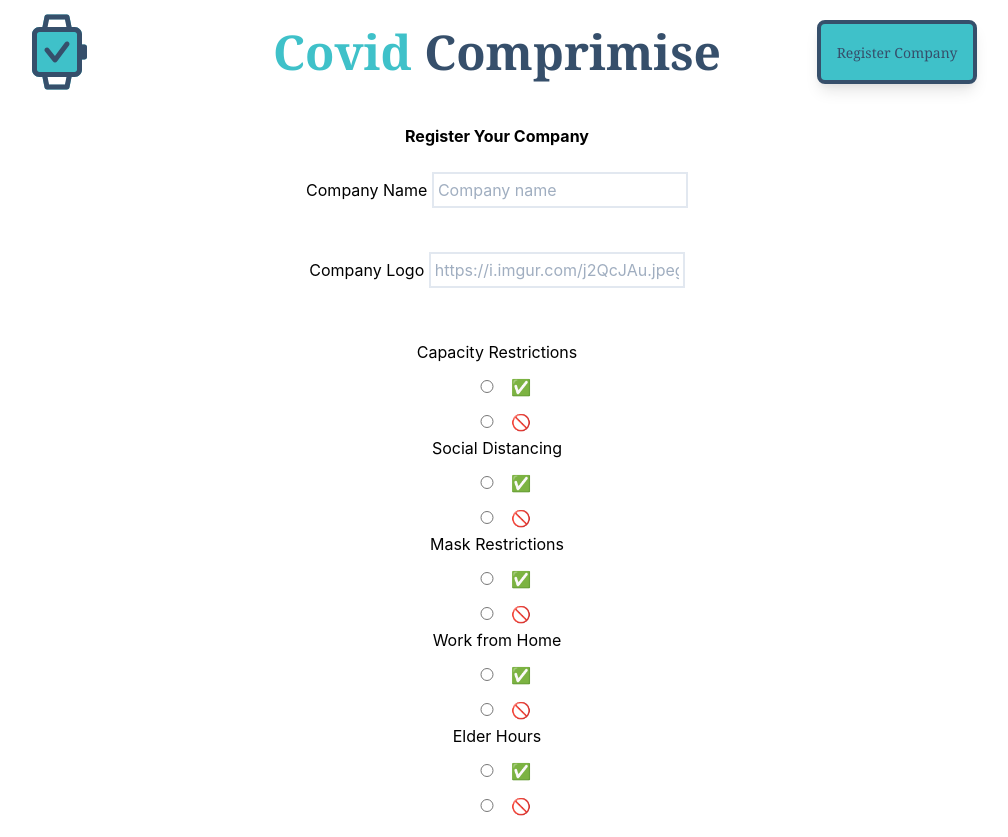
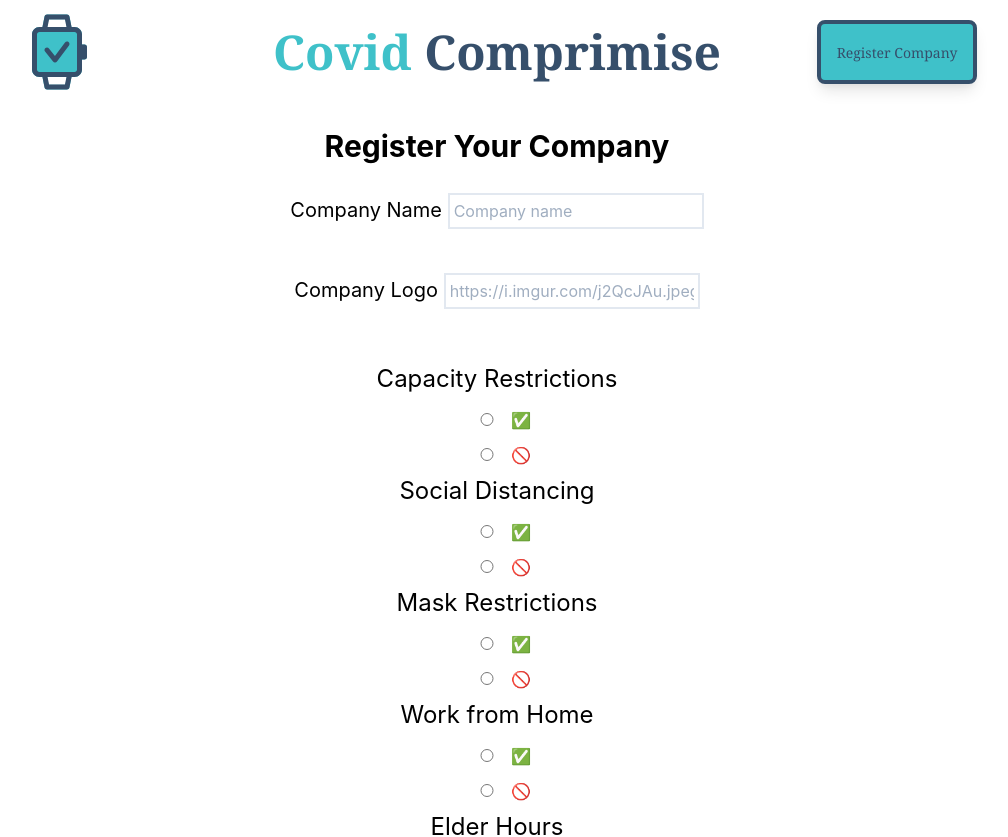
Before and after one commit to Auth0-Covid-Solutions-Hackathon/covid-solutions-fe, a React (Create React App) app: page /register in a window 1280 px wide. Shown: the top 837 px of the page, without its empty margins (143-1151 px from the left). Built offline with nearby package versions, Linux system fonts and the light colour scheme.

Commit message:
style chagnes

```diff
--- a/src/components/register-page.js
+++ b/src/components/register-page.js
@@ -48,22 +48,22 @@ const Register = (props) => {
     return (
             <div class="h-screen">
                 <div class="flex mt-8 justify-center font-bold">
-                    <h1>Register Your Company</h1>
+                    <h1 class="text-md lg:text-3xl">Register Your Company</h1>
                 </div>
 
                 <form class="flex-col lg:flex-wrap  ml-10 mr-10 h-64 mt-4" onSubmit={onSubmit}>
                     <div class="flex-wrap h-20 w-full justify-center items-center">
-                        <label class="w-full">Company Name </label>
+                        <label class="w-full text-xl">Company Name </label>
                         <input class="w-full lg:w-64 border-2 p-1 border-gray-300 mt-2" type='text' name='name' placeholder='Company name' onChange={handleChange} value={company.name} required />
                     </div>
                     <div class="flex-wrap h-20 w-full justify-center items-center">
-                        <label class="w-full">Company Logo </label>
+                        <label class="w-full text-xl">Company Logo </label>
                         <input class="w-full lg:w-64 border-2 p-1 border-gray-300 mt-2" type='text' name='image' placeholder='https://i.imgur.com/j2QcJAu.jpeg' onChange={handleChange} value={company.image} />
                     </div>
                     <div class="flex-col h-20 w-full justify-center items-center mt-4">
-                        <label class="flex justify-center sw-full">Capacity Restrictions</label>
+                        <label class="flex justify-center sw-full text-lg lg:text-2xl">Capacity Restrictions</label>
 
-                        <div className="radio">
+                        <div className="radio" class="flex-wrap">
                             <label>
                                 <input class=" w-12 mt-4" type="radio" value="true" name="capacity" onChange={handleChange}/>
                                     ✅
@@ -79,8 +79,8 @@ const Register = (props) => {
                         </div>
                     </div>
 
-                    <div class="flex-col h-20 w-full justify-center items-center mt-4">
-                        <label class="flex justify-center sw-full">Social Distancing</label>
+                    <div class="flex-col h-20 w-full justify-center items-center mt-8">
+                        <label class="flex justify-center sw-full text-lg lg:text-2xl">Social Distancing</label>
 
                         <div className="radio">
                             <label>
@@ -97,8 +97,8 @@ const Register = (props) => {
 
                         </div>
                     </div>
-                    <div class="flex-col h-20 w-full justify-center items-center mt-4">
-                        <label class="flex justify-center sw-full">Mask Restrictions</label>
+                    <div class="flex-col h-20 w-full justify-center items-center mt-8">
+                        <label class="flex justify-center sw-full text-lg lg:text-2xl">Mask Restrictions</label>
 
                         <div className="radio">
                             <label>
@@ -116,8 +116,8 @@ const Register = (props) => {
                         </div>
                     </div>
 
-                    <div class="flex-col h-20 w-full justify-center items-center mt-4">
-                        <label class="flex justify-center sw-full">Work from Home</label>
+                    <div class="flex-col h-20 w-full justify-center items-center mt-8">
+                        <label class="flex justify-center sw-full text-lg lg:text-2xl">Work from Home</label>
 
                         <div className="radio">
                             <label>
@@ -134,8 +134,8 @@ const Register = (props) => {
 
                         </div>
                     </div>
-                    <div class="flex-col h-20 w-full justify-center items-center mt-4">
-                        <label class="flex justify-center sw-full">Elder Hours</label>
+                    <div class="flex-col h-20 w-full justify-center items-center mt-8">
+                        <label class="flex justify-center sw-full text-lg lg:text-2xl">Elder Hours</label>
 
                         <div className="radio">
                             <label>
@@ -154,7 +154,7 @@ const Register = (props) => {
                     </div>
 
 
-                    <div class="mt-12 ml-2">
+                    <div class="mt-10 ml-2 lg:mt-20">
                         <button type="submit" class="border-2 border-black p-2">Submit!</button>
                     </div>
 
```
